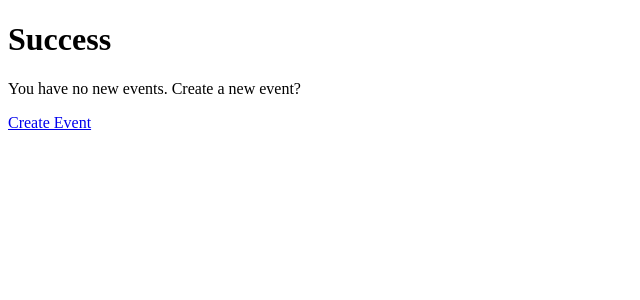
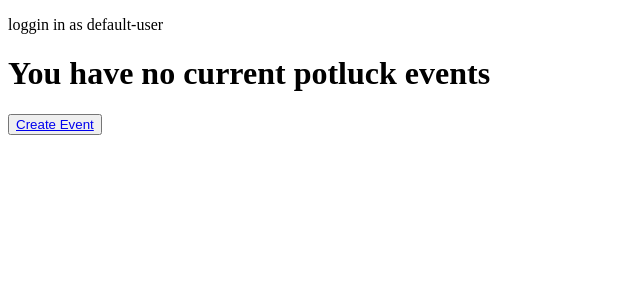
Before and after one commit to PearlR/potluck-planner, a React app: page /success in a window 1280 px wide. Shown: the top 300 px of the page, without its empty margins (0-640 px from the left). Built offline with nearby package versions, Linux system fonts and the light colour scheme.

Commit message:
add login success react bootstrap html elements

```diff
--- a/src/components/LoginSuccess/LoginSuccess.jsx
+++ b/src/components/LoginSuccess/LoginSuccess.jsx
@@ -1,11 +1,16 @@
 import React from 'react'
 import { Link } from 'react-router'
+import { Button, ButtonGroup, FormGroup } from 'react-bootstrap'
 
 const LoginSuccess = () => {
   return <div>
-    <h1>Success</h1>
-    <p>You have no new events. Create a new event?</p>
-    <Link to="create-event">Create Event</Link>
+    <p>loggin in as default-user</p>
+    <FormGroup>
+      <h1>You have no current potluck events</h1>
+      <ButtonGroup>
+        <Button><Link to="create-event">Create Event</Link></Button>
+      </ButtonGroup>
+    </FormGroup>
   </div>
 }
 
```
